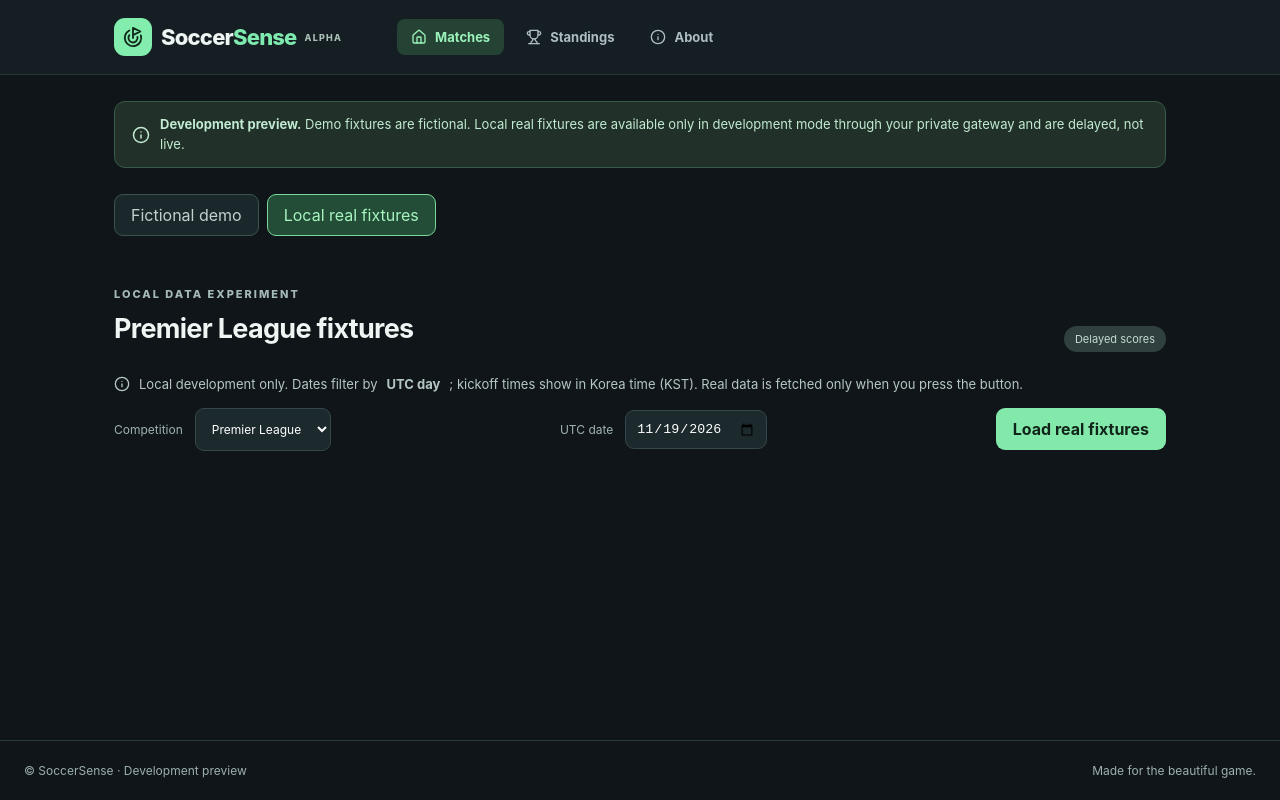
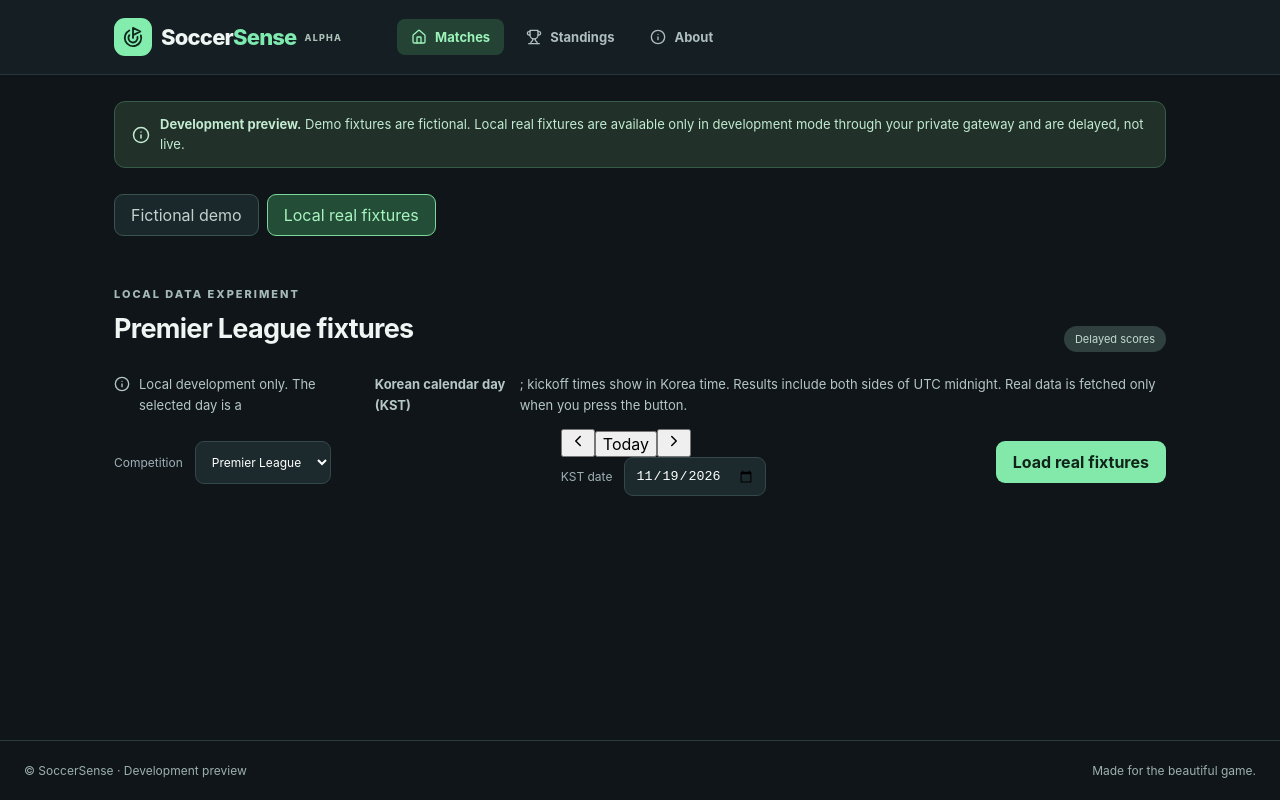
Before and after one commit to Mezbah143/SoccerSence, a React (Vite) app in the folder frontend/: page / in a window 1280 px wide. Both pictures are taken after a click on the button "Local real fixtures". Built offline with nearby package versions, Linux system fonts and the light colour scheme.

Commit message:
feat(ui): previous/today/next KST navigation with manual load only

```diff
--- a/frontend/src/LocalMatchCentre.tsx
+++ b/frontend/src/LocalMatchCentre.tsx
@@ -1,13 +1,14 @@
 import {useEffect,useRef,useState} from 'react'
 import {Link} from 'react-router-dom'
-import {CalendarDays,Clock3,Info} from 'lucide-react'
+import {CalendarDays,Clock3,Info,ChevronLeft,ChevronRight} from 'lucide-react'
+import {shiftDay,todayInKst,validDay} from './dateNavigation'
 import {loadLocalFixtures,utcKickoffLabel,type LocalFixturesResult} from './localFixtures'
 import {LOCAL_COMPETITIONS,type LocalCompetitionCode,localCompetitionName} from './localCompetitions'
 
-const utcToday = () => new Date().toISOString().slice(0,10)
-export function LocalMatchCentre({initialDate,initialResult,initialCompetition='PL'}:{initialDate?:string;initialResult?:LocalFixturesResult|null;initialCompetition?:LocalCompetitionCode}) {
-  const [date,setDate]=useState(initialDate??utcToday)
+export function LocalMatchCentre({initialDate,initialResult,initialCompetition='PL',initialZone='KST'}:{initialDate?:string;initialResult?:LocalFixturesResult|null;initialCompetition?:LocalCompetitionCode;initialZone?:'UTC'|'KST'}) {
+  const [date,setDate]=useState(initialDate??todayInKst)
   const [competition,setCompetition]=useState<LocalCompetitionCode>(initialCompetition)
+  const [zone]=useState<'UTC'|'KST'>(initialZone)
   const [result,setResult]=useState<LocalFixturesResult|null>(initialResult??null)
   const [error,setError]=useState('')
   const [loading,setLoading]=useState(false)
@@ -35,7 +36,7 @@ export function LocalMatchCentre({initialDate,initialResult,initialCompetition='
     setError('')
     setLoading(true)
     try{
-      const data=await loadLocalFixtures(date,abort.signal,competition)
+      const data=await loadLocalFixtures(date,abort.signal,competition,zone)
       if(!abort.signal.aborted)setResult(data)
     }catch(cause){
       if(!abort.signal.aborted)setError(cause instanceof Error&&cause.message==='rate_limited'
@@ -49,11 +50,16 @@ export function LocalMatchCentre({initialDate,initialResult,initialCompetition='
   }
   return <section aria-label="Local real fixtures">
     <div className="section-title"><div><p className="kicker">LOCAL DATA EXPERIMENT</p><h2>{localCompetitionName(competition)} fixtures</h2></div><span className="pill">Delayed scores</span></div>
-    <p className="mode-hint"><Info size={16} aria-hidden="true"/> Local development only. Dates filter by <strong>UTC day</strong>; kickoff times show in Korea time (KST). Real data is fetched only when you press the button.</p>
+    <p className="mode-hint"><Info size={16} aria-hidden="true"/> Local development only. The selected day is a <strong>Korean calendar day (KST)</strong>; kickoff times show in Korea time. Results include both sides of UTC midnight. Real data is fetched only when you press the button.</p>
     <div className="filters">
       <label>Competition <select aria-label="Real fixtures competition" value={competition} onChange={event=>updateCompetition(event.target.value as LocalCompetitionCode)}>{LOCAL_COMPETITIONS.map(item=><option key={item.code} value={item.code}>{item.name}</option>)}</select></label>
-      <label>UTC date <input aria-label="UTC fixture date" type="date" value={date} onChange={event=>updateDate(event.target.value)}/></label>
-      <button className="load-button" type="button" disabled={loading||!date} onClick={request}>{loading?'Loading…':'Load real fixtures'}</button>
+      <div className="kst-date-navigation" role="group" aria-label="Match date navigation">
+        <button type="button" aria-label="Previous KST day" onClick={()=>updateDate(shiftDay(date,-1))} disabled={!validDay(date)}> <ChevronLeft size={18} aria-hidden="true"/> </button>
+        <button type="button" onClick={()=>updateDate(todayInKst())}>Today</button>
+        <button type="button" aria-label="Next KST day" onClick={()=>updateDate(shiftDay(date,1))} disabled={!validDay(date)}> <ChevronRight size={18} aria-hidden="true"/> </button>
+        <label>KST date <input aria-label="Korean match date" type="date" value={date} onChange={event=>updateDate(event.target.value)}/></label>
+      </div>
+      <button className="load-button" type="button" disabled={loading||!validDay(date)} onClick={request}>{loading?'Loading…':'Load real fixtures'}</button>
     </div>
     {loading&&<div className="empty" role="status">Loading delayed fixtures from your local gateway…</div>}
     {error&&<div className="empty" role="alert"><h3>Fixtures unavailable</h3><p>{error}</p><p>No demo results have been substituted.</p></div>}
@@ -61,9 +67,9 @@ export function LocalMatchCentre({initialDate,initialResult,initialCompetition='
       <strong>{result.source}</strong> · Delayed data · Retrieved {new Date(result.fetchedAt).toLocaleString('en-GB',{timeZone:'Asia/Seoul'})} KST
       <div>{result.attribution}</div>
     </div>}
-    {result&&result.matches.length===0&&<div className="empty"><CalendarDays size={32} aria-hidden="true"/><h3>No fixtures for this UTC date</h3><p>Try another day. No fictional matches are displayed in this mode.</p></div>}
+    {result&&result.matches.length===0&&<div className="empty"><CalendarDays size={32} aria-hidden="true"/><h3>No fixtures for this Korean date</h3><p>Try another day. No fictional matches are displayed in this mode.</p></div>}
     {result&&result.matches.length>0&&<div className="match-grid">
-      {result.matches.map(match=><Link to={'/real-match/'+match.id} state={{day:date,result,competition}} className="match-card" key={match.id} aria-label={'Match details: '+match.home+' versus '+match.away}>
+      {result.matches.map(match=><Link to={'/real-match/'+match.id} state={{day:date,result,competition,zone}} className="match-card" key={match.id} aria-label={'Match details: '+match.home+' versus '+match.away}>
         <div className="match-meta"><span>● {match.competition}</span><span className="pill">{match.status==='FINISHED'?'Full time':match.status==='TIMED'?'Scheduled':match.status}</span></div>
         <div className="team"><span><b className="crest" aria-hidden="true">{match.home.slice(0,2).toUpperCase()}</b>{match.home}</span><strong>{match.homeScore??'–'}</strong></div>
         <div className="team"><span><b className="crest purple" aria-hidden="true">{match.away.slice(0,2).toUpperCase()}</b>{match.away}</span><strong>{match.awayScore??'–'}</strong></div>
```
